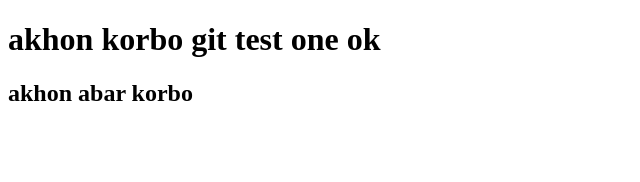
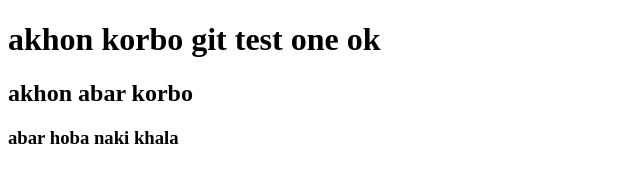
Before and after one commit to sakil1996/git-test, a plain HTML site: page index.html in a window 1280 px wide. Shown: the whole page, without its empty margins (0-640 px from the left). Drawn offline with Linux system fonts and the light colour scheme.

Commit message:
abar new

```diff
--- a/index.html
+++ b/index.html
@@ -9,5 +9,6 @@
 <body>
     <h1>akhon korbo git test one ok</h1>
     <h2>akhon abar korbo</h2>
+    <h3>abar hoba naki khala</h3>
 </body>
 </html>
```
